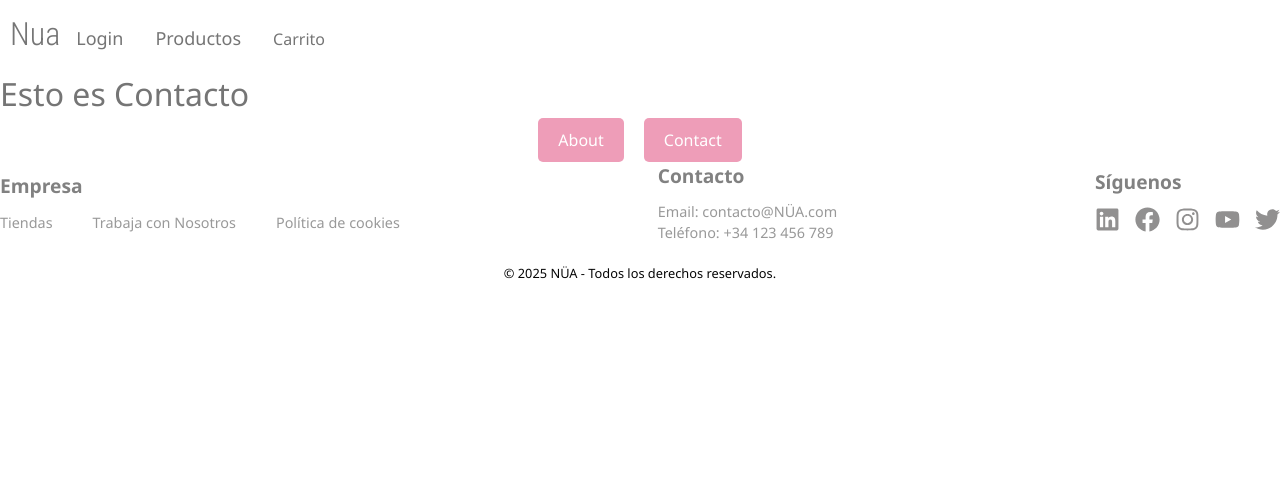
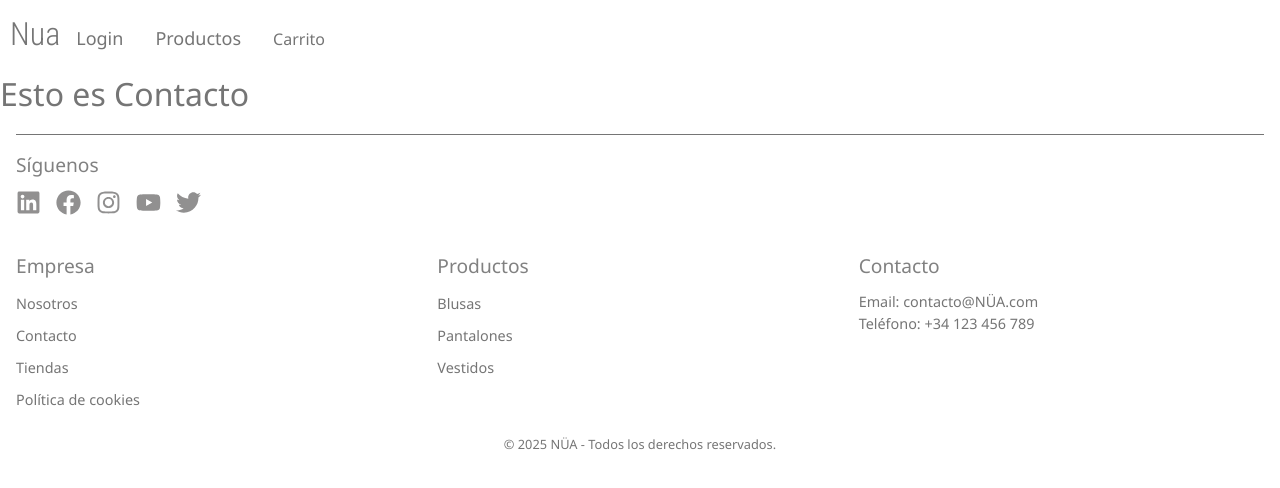
Before and after one commit to Jedilady/ProyectoFinal-Grupo2, a React (Vite) app: page /contact in a window 1280 px wide. Shown: the top 488 px of the page. Built offline with nearby package versions, Linux system fonts and the light colour scheme.

Commit message:
-App.jsx: ajuste para sólo cargar el componente actualizado del footer, CustomFooter.jsx: ajustados los elementos a mostrar, CustomFooter.css: Ajustados los estilos. Eliminados archivos viejos del footer

```diff
--- a/src/App.jsx
+++ b/src/App.jsx
@@ -12,7 +12,6 @@ import {
   PaymentPage,
 } from './pages';
 import Navbar from './components/navbar/Navbar';
-import Footer from './components/footer/Footer';
 import CustomFooter from './components/customFooter/CustomFooter';
 import { AllProductsProvider } from './context/ProductsContext';
 import "./App.css";
@@ -36,7 +35,6 @@ function App() {
           <Route path="/about" element={<AboutPage />} />
           <Route path="/contact" element={<ContactPage />} />
         </Routes>
-        <Footer />
         <CustomFooter />
       </AllProductsProvider>
     </>
--- a/src/components/customFooter/CustomFooter.css
+++ b/src/components/customFooter/CustomFooter.css
@@ -1,74 +1,94 @@
 .footer {
-    background-color: white;
     color: rgba(255, 255, 255, 0.355);
     text-align: center;
     width: 100%;
-
+    padding: 1rem;
   }
 
-  .footer-buttons {
-    display: flex;
-    justify-content: center;
-    gap: 20px;
+  .footer-container {
+    display: grid;
+    grid-template-columns: repeat(1, 1fr);
+    justify-content: space-between;
+    align-items: flex-start;
+    max-width: 1390px;
+    border-top: 1px solid var(--main-color);
+    gap: 1rem;
   }
 
-  .footer-button {
-    background-color: #ee9db8;
-    color: white;
-    border: none;
-    padding: 10px 20px;
-    font-size: 16px;
-    cursor: pointer;
-    border-radius: 5px;
-    transition: background-color 0.3s;
-    text-decoration: none;
+  .footer-social-icons {
+    grid-area: 1 / 1 / 1 / 1;
+    grid-column: 1 / 1;
   }
 
-
-  .footer-container {
-    display: flex;
-    justify-content: space-between;
-    align-items: center;
-    max-width: 1390px;
-
+  @media screen and (min-width: 413px) {
+      .footer-container {
+        grid-template-columns: repeat(3, 1fr);
+      }
+      .footer-social-icons {
+        grid-area: 1 / 1 / 3 / 1;
+        grid-column: 4 / 1;
+      }
+  }
+  @media screen and (min-width: 1439px) {
+    .footer-container {
+        grid-template-columns: repeat(4, 1fr);
+        justify-items: center
+      }
+      .footer-social-icons {
+        grid-area: auto;
+        grid-column: auto / 5;
+      }
   }
 
   .footer-section {
-    margin: 10px;
+    margin-top: 1rem;
     text-align: left;
-    margin: 0;
     padding: 0;
-
+    position: relative;
   }
 
   .footer-section h3 {
     font-size: 1.2rem;
     margin-bottom: 10px;
     color: rgba(128, 128, 128, 0.992);
-
+    font-weight: 400;
   }
 
-  .nav-list {
-    list-style: none;
-    margin: 0;
-    display: flex;
-    flex-direction: row;
-    align-items: center;
-    gap: 40px;
+  .footer-nav {
+    .nav-list {
+      list-style: none;
+      margin: 0;
+      display: flex;
+      flex-direction: column;
+      align-items: flex-start;
+      gap: 0.5rem;
 
+    }
   }
+
 
   .footer-section p,
   .footer-section a {
-    color: #04040468;
+    color: var(--main-color);
     font-size: 0.9rem;
     text-decoration: none;
     list-style: none;
 
   }
 
-  .footer-section a:hover {
-    color: green;
+  .footer-button {
+    background-color: transparent;
+    border: none;
+    padding: 0;
+    cursor: pointer;
+    text-decoration: none;
+    color: var(--main-color);
+  }
+
+  .footer-section a:hover,
+  .footer-button:hover
+   {
+    color: var(--green);
 
   }
 
@@ -76,7 +96,7 @@
   .social-icons {
     display: flex;
     gap: 15px;
-    justify-content: center;
+    justify-content: flex-start;
     margin-top: 10px;
   }
 
@@ -108,7 +128,7 @@
 
   /* Derechos Reservados */
   .copyright {
-    margin-top: 20px;
+    margin-top: 1.5rem;
     font-size: 0.8rem;
-    color: #050505;
+    color: var(--main-color)
   }
--- a/src/components/customFooter/CustomFooter.jsx
+++ b/src/components/customFooter/CustomFooter.jsx
@@ -1,8 +1,6 @@
-import React from "react";
+import { Link } from "react-router-dom";
 import { FaLinkedin, FaFacebook, FaInstagram, FaYoutube, FaTwitter } from "react-icons/fa";
 import "./CustomFooter.css";
-
-
 
 const CustomFooter = () => {
   return (
@@ -14,9 +12,46 @@ const CustomFooter = () => {
           <h3>Empresa</h3>
           <nav className="footer-nav">
             <ul className="nav-list">
-              <li><a href="#">Tiendas</a></li>
-              <li><a href="#">Trabaja con Nosotros</a></li>
-              <li><a href="#">Política de cookies</a></li>
+              <li>
+                <Link to="/about">
+                    <button className="footer-button">Nosotros</button>
+                  </Link>
+              </li>
+              <li>
+                <Link to="/contact">
+                  <button className="footer-button">Contacto</button>
+                </Link>
+              </li>
+              <li>
+                <a href="#">Tiendas</a>
+              </li>
+              <li>
+                <a href="#">Política de cookies</a>
+              </li>
+            </ul>
+          </nav>
+        </div>
+
+        {/* Sección de Productos */}
+        <div className="footer-section">
+          <h3>Productos</h3>
+          <nav className="footer-nav">
+            <ul className="nav-list">
+              <li>
+                <Link to="/products/Blusas">
+                    <button className="footer-button">Blusas</button>
+                </Link>
+              </li>
+              <li>
+                <Link to="/products/Pantalones">
+                  <button className="footer-button">Pantalones</button>
+                </Link>
+              </li>
+              <li>
+                <Link to="/products/Vestidos">
+                  <button className="footer-button">Vestidos</button>
+                </Link>
+              </li>
             </ul>
           </nav>
         </div>
@@ -29,7 +64,7 @@ const CustomFooter = () => {
         </div>
 
         {/* Sección de Redes Sociales */}
-        <div className="footer-section">
+        <div className="footer-section footer-social-icons">
           <h3>Síguenos</h3>
           <div className="social-icons">
             <a href="https://www.linkedin.com/" target="_blank" rel="noopener noreferrer"><FaLinkedin className="icon linkedin"/> </a>
--- a/src/components/footer/Footer.jsx
+++ /dev/null
@@ -1,20 +0,0 @@
-import { Link } from 'react-router-dom';
-import './Footer.css';
-
-
-function Footer() {
-  return (
-    <footer className="footer">
-      <div className="footer-buttons">
-        <Link to="/about">
-          <button className="footer-button">About</button>
-        </Link>
-
-        <Link to="/contact">
-          <button className="footer-button">Contact</button>
-        </Link>
-      </div>
-    </footer>
-  );
-}
-export default Footer;
```
Also changed, not shown: src/components/footer/Footer.css (deleted, +0 -29 lines).
